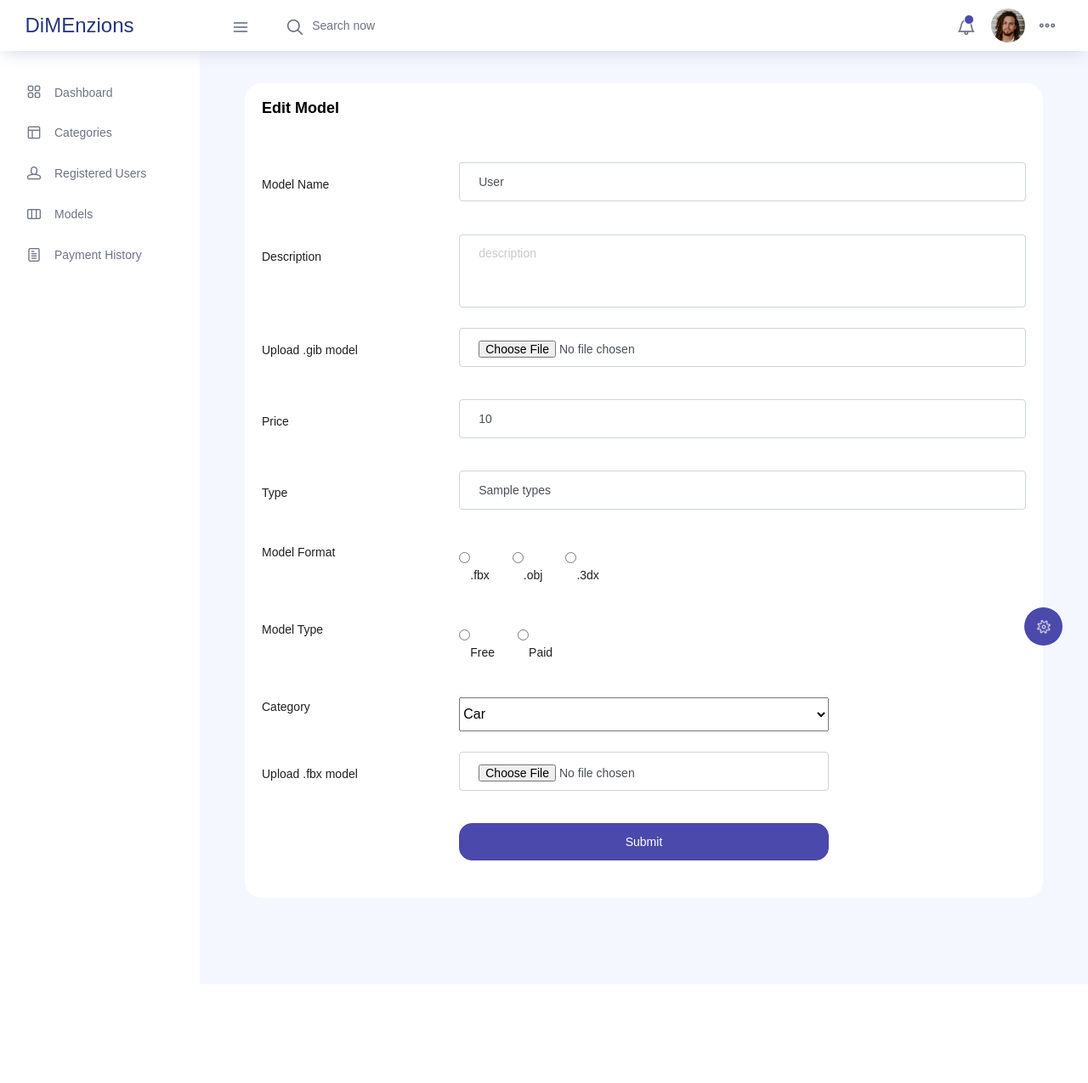
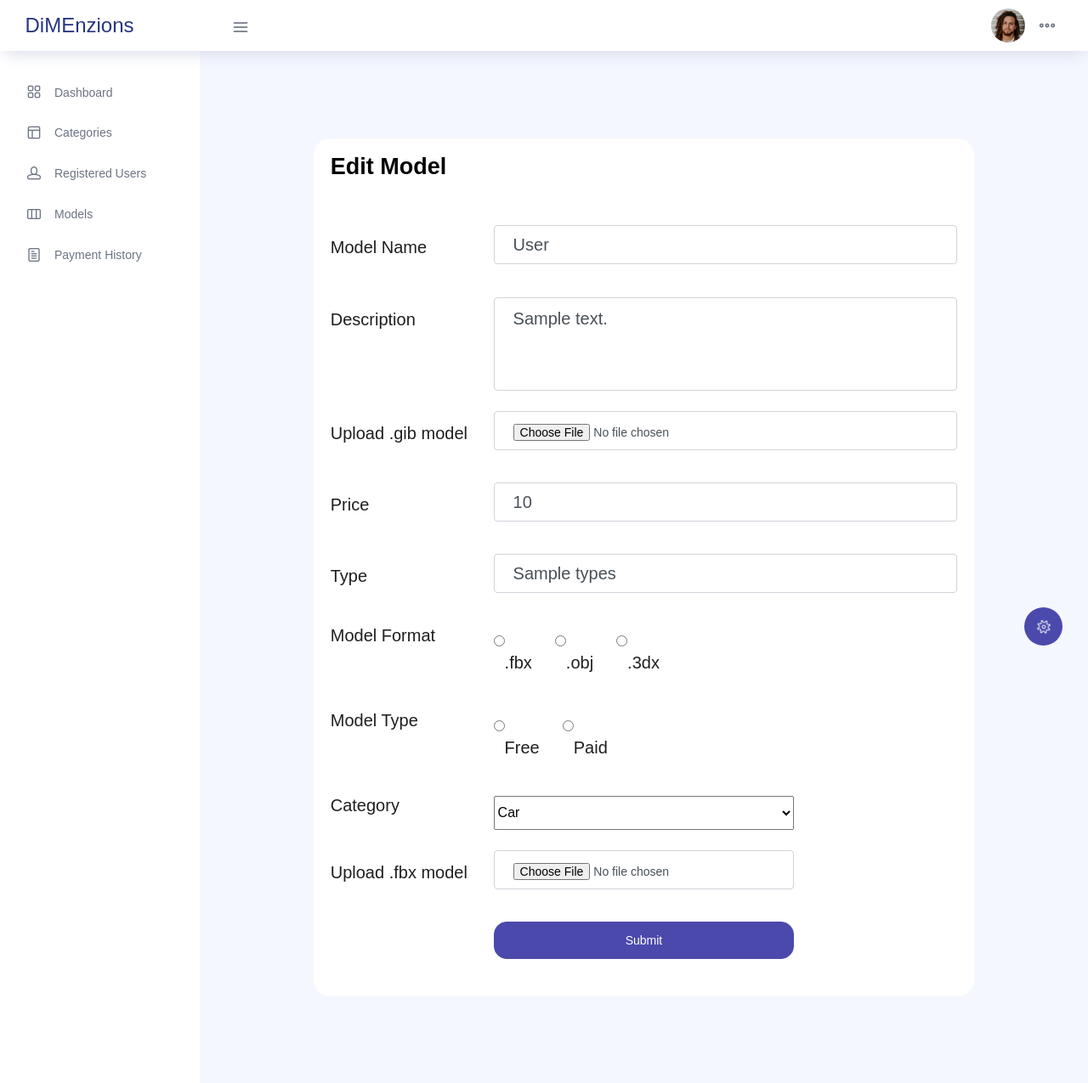
Before and after one commit to praveeshvnr/Dimenzions, a Django app: template templates/adminedit.html in a window 1280 px wide. Shown: the whole page at 85% size. Before the commit the page ends 1013 px from the top, so only its background shows below. Run offline with Django 4.2, Linux system fonts and the light colour scheme; the template is opened without the code that fills it: most values are stand-ins (such as "Sample title", 1, 10 or a date in 2020); style sheets or scripts are compiled from the project's sources; some libraries are stand-ins or nearby versions; some web fonts are replaced.

Commit message:
alignment font size

```diff
--- a/templates/adminedit.html
+++ b/templates/adminedit.html
@@ -1,38 +1,42 @@
 {% extends 'base.html' %}
 {% block content %}
+
+<style>
+
+</style>
 <div class="container">
   {% for i in item %}
   <form method="post" class="post-form" action="modeledit" enctype="multipart/form-data">
     {% csrf_token %}
     <div class="form-group row">
-      <div class="col-md-12 grid-margin stretch-card">
+      <div class="col-md-10 col-lg-10 grid-margin stretch-card offset-lg-1" style="margin-top: 65px;" >
         <div class="card">
           <div class="card-body">
-            <h4 class="card-title">Edit Model</h4>
+            <h1 class="card-title" style="font-size: 27px;">Edit Model</h1>
             <br /><br />
 
 
             <div class="form-group row">
-              <label for="exampleInputUsername2" class="col-md-3 col-form-label">Model Name</label>
+              <label for="exampleInputUsername2" class="col-md-3 col-form-label" style="font-size: 20px;">Model Name</label>
               <div class="col-md-9">
                 <input type="text" class="form-control" id="exampleInputUsername2" placeholder="modelname"
-                  name="modelname" value="{{i.modelname}}"/>
+                  name="modelname" value="{{i.modelname}}" style="font-size: 20px;"/>
               </div>
             </div>
 
 
 
             <div class="form-group row">
-              <label for="exampleInputEmail2" class="col-md-3 col-form-label">Description</label>
+              <label for="exampleInputEmail2" style="font-size: 20px;" class="col-md-3 col-form-label">Description</label>
               <div class="col-md-9">
-                <textarea class="form-control" id="exampleTextarea1" rows="4" placeholder="description"
-                  name="description" value="{{i.description}}"></textarea>
+                <textarea class="form-control" id="exampleTextarea1" rows="4" placeholder="description" style="font-size: 20px;"
+                  name="description" >{{i.description}}</textarea>
               </div>
             </div>
 
 
             <div class="form-group row">
-              <label for="" class="col-md-3 col-form-label">Upload .gib model</label>
+              <label for="" class="col-md-3 col-form-label" style="font-size: 20px;">Upload .gib model</label>
               <div class="col-md-9">
                 <input type="file" name="gib" class="form-control" />
               </div>
@@ -41,18 +45,18 @@
 
 
             <div class="form-group row">
-              <label for="exampleInputPassword2" class="col-md-3 col-form-label">Price</label>
+              <label for="exampleInputPassword2" class="col-md-3 col-form-label" style="font-size: 20px;">Price</label>
               <div class="col-md-9">
-                <input type="text" class="form-control" id="exampleInputPassword2" placeholder="price" name="price" value="{{i.price}}" />
+                <input type="text" class="form-control" id="exampleInputPassword2" style="font-size: 20px;" placeholder="price" name="price" value="{{i.price}}" />
               </div>
             </div>
 
 
 
             <div class="form-group row">
-              <label for="exampleInputConfirmPassword2" class="col-md-3 col-form-label">Type</label>
+              <label for="exampleInputConfirmPassword2" class="col-md-3 col-form-label" style="font-size: 20px;">Type</label>
               <div class="col-md-9">
-                <input type="text" class="form-control w-100" id="exampleInputConfirmPassword2" placeholder="type"
+                <input type="text" class="form-control w-100" id="exampleInputConfirmPassword2" placeholder="type" style="font-size: 20px;"
                   name="types" value="{{i.types}}" />
               </div>
             </div>
@@ -60,25 +64,25 @@
 
             <div class="form-group row">
               <div class="col-md-3">
-                <label class="form-check-label" for="inlineRadio1">Model Format</label>
+                <label class="form-check-label" for="inlineRadio1" style="font-size: 20px;">Model Format</label>
               </div>
               <div class="form-check form-check-inline">
                 <div class="col-md-4">
                   <input class="form-check-input" type="radio" name="format" id="inlineRadio2" value="option2" />
                 </div>
-                <label class="form-check-label" for="inlineRadio2">.fbx</label>
+                <label class="form-check-label" for="inlineRadio2" style="font-size: 20px;">.fbx</label>
               </div>
               <div class="form-check form-check-inline">
                 <div class="col-md-4">
                   <input class="form-check-input" type="radio" name="format" id="inlineRadio3" value="option3" />
                 </div>
-                <label class="form-check-label" for="inlineRadio3">.obj</label>
+                <label class="form-check-label" for="inlineRadio3" style="font-size: 20px;">.obj</label>
               </div>
               <div class="form-check form-check-inline">
                 <div class="col-md-4">
                   <input class="form-check-input" type="radio" name="format" id="inlineRadio3" value="option3" />
                 </div>
-                <label class="form-check-label" for="inlineRadio3">.3dx</label>
+                <label class="form-check-label" for="inlineRadio3" style="font-size: 20px;">.3dx</label>
               </div>
             </div>
 
@@ -88,19 +92,19 @@
 
             <div class="form-group row">
               <div class="col-md-3">
-                <label class="form-check-label" for="inlineRadio1">Model Type</label>
+                <label class="form-check-label" for="inlineRadio1" style="font-size: 20px;">Model Type</label>
               </div>
               <div class="form-check form-check-inline">
                 <div class="col-md-3">
                   <input class="form-check-input" type="radio" name="modeltype" id="inlineRadio2" value="option2" />
                 </div>
-                <label class="form-check-label" for="inlineRadio2">Free</label>
+                <label class="form-check-label" for="inlineRadio2" style="font-size: 20px;">Free</label>
               </div>
               <div class="form-check form-check-inline">
                 <div class="col-sm-3">
                   <input class="form-check-input" type="radio" name="modeltype" id="inlineRadio3" value="option3" />
                 </div>
-                <label class="form-check-label" for="inlineRadio3">Paid</label>
+                <label class="form-check-label" for="inlineRadio3" style="font-size: 20px;">Paid</label>
               </div>
             </div>
 
@@ -111,15 +115,15 @@
 
 
               <div class="col-md-3">
-                <label class="form-check-label" for="inlineRadio2">Category</label>
+                <label class="form-check-label" for="inlineRadio2" style="font-size: 20px;">Category</label>
               </div>
               <div class="col-md-6">
                 <select class="form-select w-100" id="inlineRadio2" aria-label="Default select example" name="category"
                   style="height: 40px;">
-                  <option selected>Car</option>
-                  <option value="1">One</option>
-                  <option value="2">Two</option>
-                  <option value="3">Three</option>
+                  <option value="car">Car</option>
+                  <option value="Bike">Bike</option>
+                  <option value="bus">bus</option>
+                  <option value="ship">ship</option>
                 </select>
               </div>
 
@@ -129,7 +133,7 @@
 
 
             <div class="form-group row">
-              <label for="" class="col-sm-3 col-form-label">Upload .fbx model</label>
+              <label for="" class="col-sm-3 col-form-label" style="font-size: 20px;">Upload .fbx model</label>
               <div class="col-sm-6">
                 <input type="file" name="fbx" class="form-control" />
               </div>
--- a/templates/base.html
+++ b/templates/base.html
@@ -41,19 +41,19 @@
                         <div class="input-group">
                             <div class="input-group-prepend hover-cursor" id="navbar-search-icon">
                                 <span class="input-group-text" id="search">
-                  <i class="icon-search"></i>
+                  <!-- <i class="icon-search"></i> -->
                 </span>
                             </div>
-                            <input type="text" class="form-control" id="navbar-search-input" placeholder="Search now" aria-label="search" aria-describedby="search">
+                            <!-- <input type="text" class="form-control" id="navbar-search-input" placeholder="Search now" aria-label="search" aria-describedby="search"> -->
                         </div>
                     </li>
                 </ul>
                 <ul class="navbar-nav navbar-nav-right">
                     <li class="nav-item dropdown">
-                        <a class="nav-link count-indicator dropdown-toggle" id="notificationDropdown" href="#" data-toggle="dropdown">
+                        <!-- <a class="nav-link count-indicator dropdown-toggle" id="notificationDropdown" href="#" data-toggle="dropdown">
                             <i class="icon-bell mx-0"></i>
                             <span class="count"></span>
-                        </a>
+                        </a> -->
                         <div class="dropdown-menu dropdown-menu-right navbar-dropdown preview-list" aria-labelledby="notificationDropdown">
                             <p class="mb-0 font-weight-normal float-left dropdown-header">Notifications</p>
                             <a class="dropdown-item preview-item">
```
Also changed, not shown: media/images/Screenshot_197_VPrEIWP.png (added), media/images/Screenshot_201.png (added), media/images/diploma_RP8N0Df.jpg (added).
